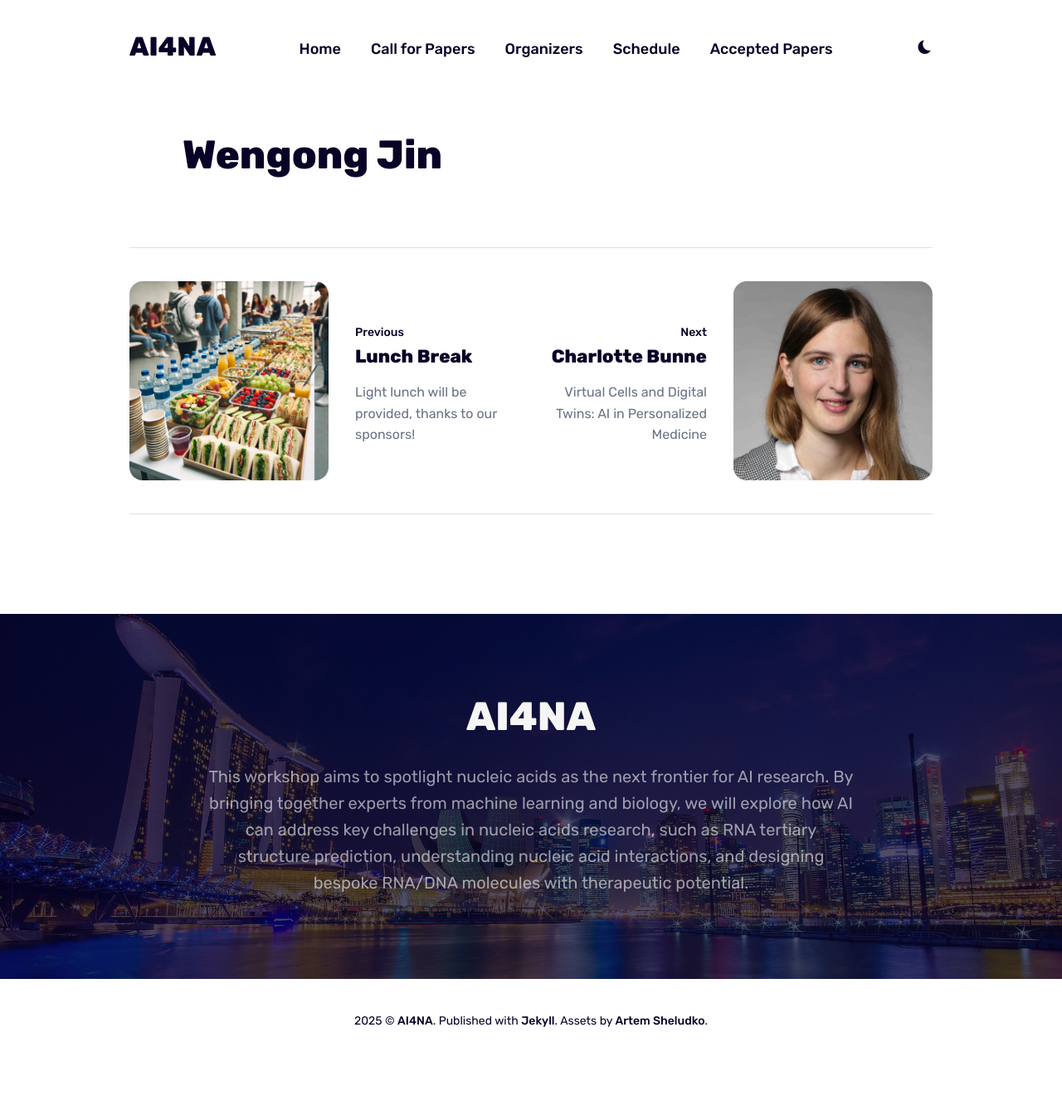
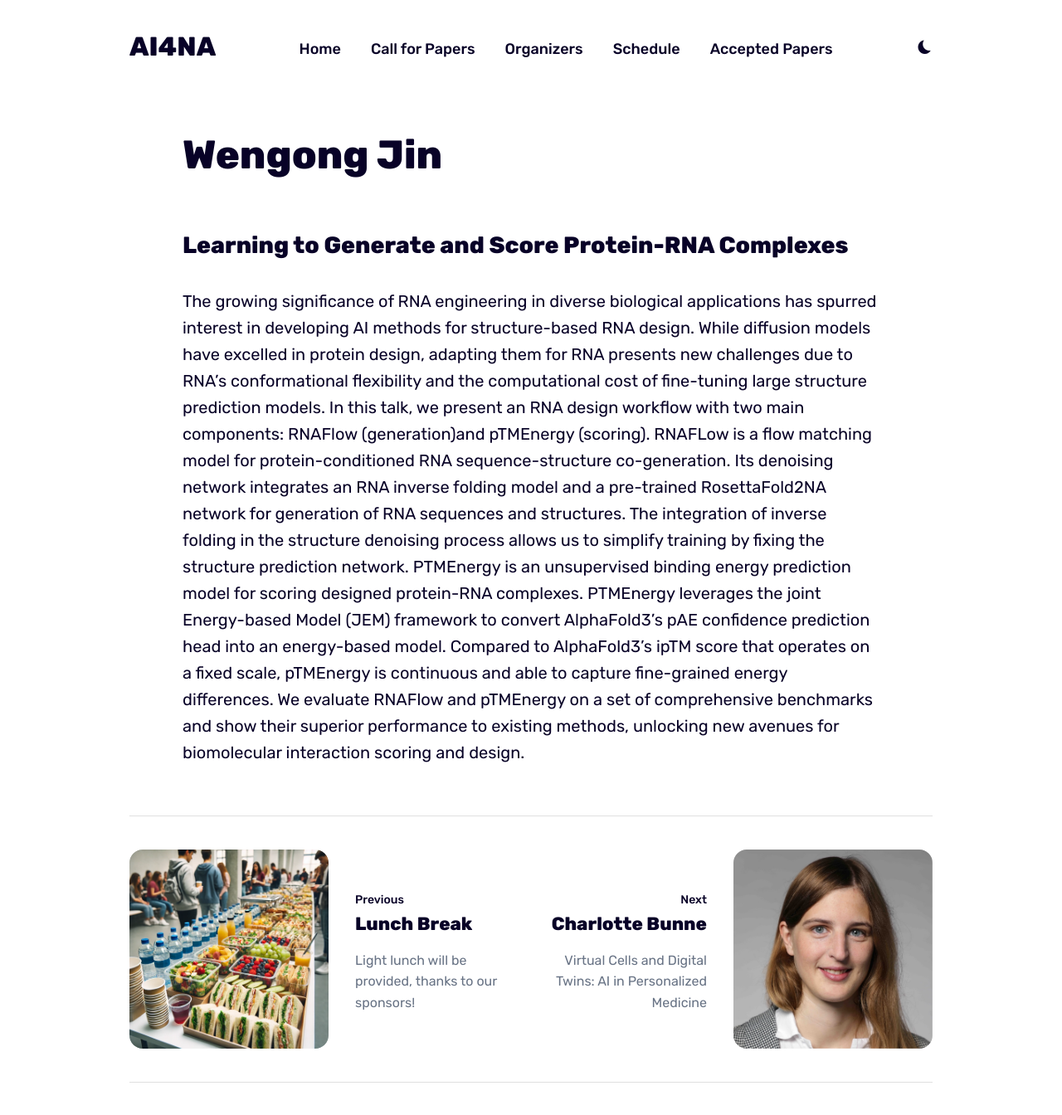
Before and after one commit to ai4na-workshop/ai4na-workshop.github.io, a Jekyll site: the page built from _posts/2024-01-01-1215.markdown, in a window 1280 px wide and 1400 px high. Shown: the top 1344 px of the window at 83% size. Built offline with Jekyll 4.4.1, drawn with Linux system fonts in a browser that asks for light colours.

Commit message:
Wengong Jin title talk and abstract

```diff
--- a/_posts/2024-01-01-1215.markdown
+++ b/_posts/2024-01-01-1215.markdown
@@ -4,10 +4,10 @@ schedule: 13:45-14:15
 date: 2022-07-26 09:00:00 +0300
 image: /images/speakers_panelists/Wengong_Jin.webp
 title: Wengong Jin
-# description: Expert in Life Sciences
+description: Learning to Generate and Score Protein-RNA Complexes
 # tags: [Life Sciences, Keynote]
 order: 11
 ---
 
-<!-- ## Talk Title -->
-<!-- Talk abstract -->
+## Learning to Generate and Score Protein-RNA Complexes
+The growing significance of RNA engineering in diverse biological applications has spurred interest in developing AI methods for structure-based RNA design. While diffusion models have excelled in protein design, adapting them for RNA presents new challenges due to RNA's conformational flexibility and the computational cost of fine-tuning large structure prediction models. In this talk, we present an RNA design workflow with two main components: RNAFlow (generation)and pTMEnergy (scoring). RNAFLow is a flow matching model for protein-conditioned RNA sequence-structure co-generation. Its denoising network integrates an RNA inverse folding model and a pre-trained RosettaFold2NA network for generation of RNA sequences and structures. The integration of inverse folding in the structure denoising process allows us to simplify training by fixing the structure prediction network. PTMEnergy is an unsupervised binding energy prediction model for scoring designed protein-RNA complexes. PTMEnergy leverages the joint Energy-based Model (JEM) framework to convert AlphaFold3's pAE confidence prediction head into an energy-based model. Compared to AlphaFold3's ipTM score that operates on a fixed scale, pTMEnergy is continuous and able to capture fine-grained energy differences. We evaluate RNAFlow and pTMEnergy on a set of comprehensive benchmarks and show their superior performance to existing methods, unlocking new avenues for biomolecular interaction scoring and design.
```
Also changed, not shown: 4 other files.
